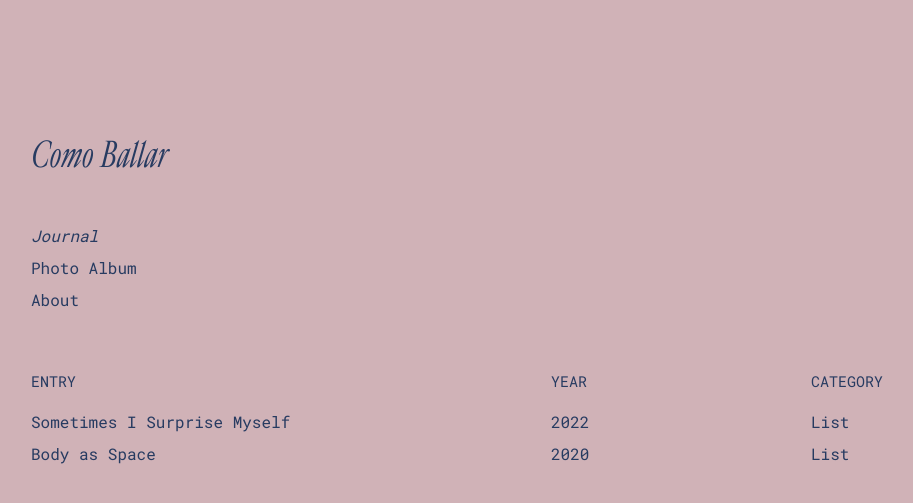
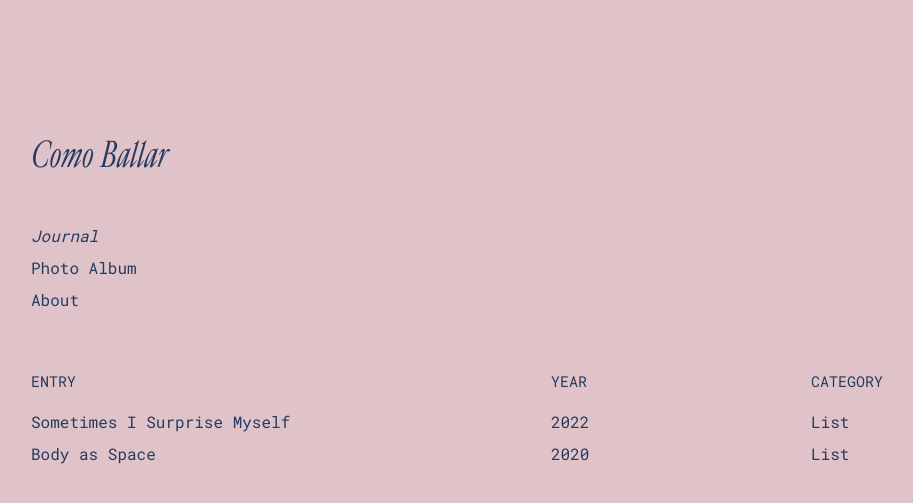
Before and after one commit to comballar/comballar.github.io, a Jekyll site: the page built from journal.html, in a window 1280 px wide. Shown: the top 503 px of the page, without its empty margins (89-1002 px from the left). Built offline with Jekyll 4.4.1, drawn with Linux system fonts in a browser that asks for light colours.

Commit message:
Update base.scss

```diff
--- a/_sass/base.scss
+++ b/_sass/base.scss
@@ -20,7 +20,7 @@ $font__line-height: 2;
 // colors
 $color__black:      #273B61;
 $color__gray:       #273B61;
-$color__beige:      #D0B2B7;
+$color__beige:      #E0C3C8;
 $color__yellow:     #F3F3F3;
 
 @mixin media-query($device) {
```
